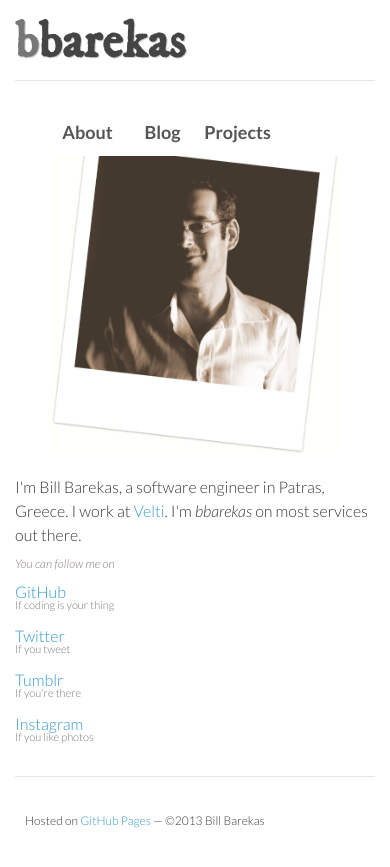
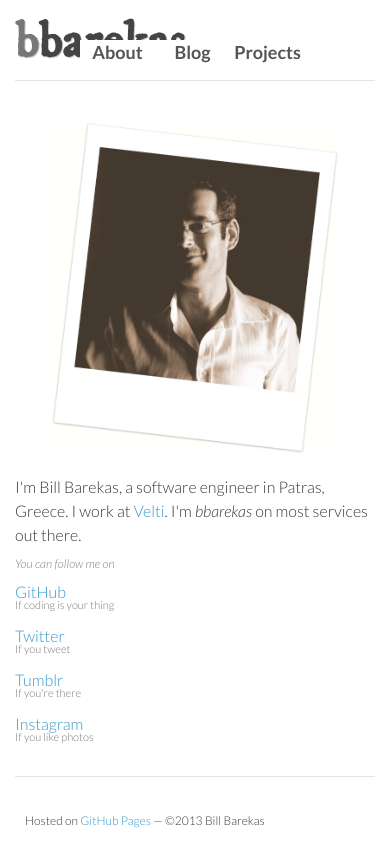
Before and after one commit to bbarekas/bbarekas.github.com, a Jekyll site: the page built from index.html, in a window 390 px wide. Shown: the top 867 px of the page. Built offline with Jekyll 4.4.1, drawn with Linux system fonts in a browser that asks for light colours; Markdown is read by kramdown in place of the engine named in the settings.

Commit message:
Fix media queries

```diff
--- a/css/styles.css
+++ b/css/styles.css
@@ -295,7 +295,7 @@
 
 
     nav li {
-        width: 75px;
+        width: 50px;
         float:left;
     }
 
@@ -316,9 +316,6 @@
     position:static;
   }
 
-  header ul {
-    width: 300px;
-  }
 
   header p.view {
       margin-bottom: 5px;
@@ -353,8 +350,11 @@
   }
 
   header ul {
-    /*display:none;*/
+        position:absolute;
+        right:10px;
+        top:40px;
   }
+
 }
 
 @media print {
```
